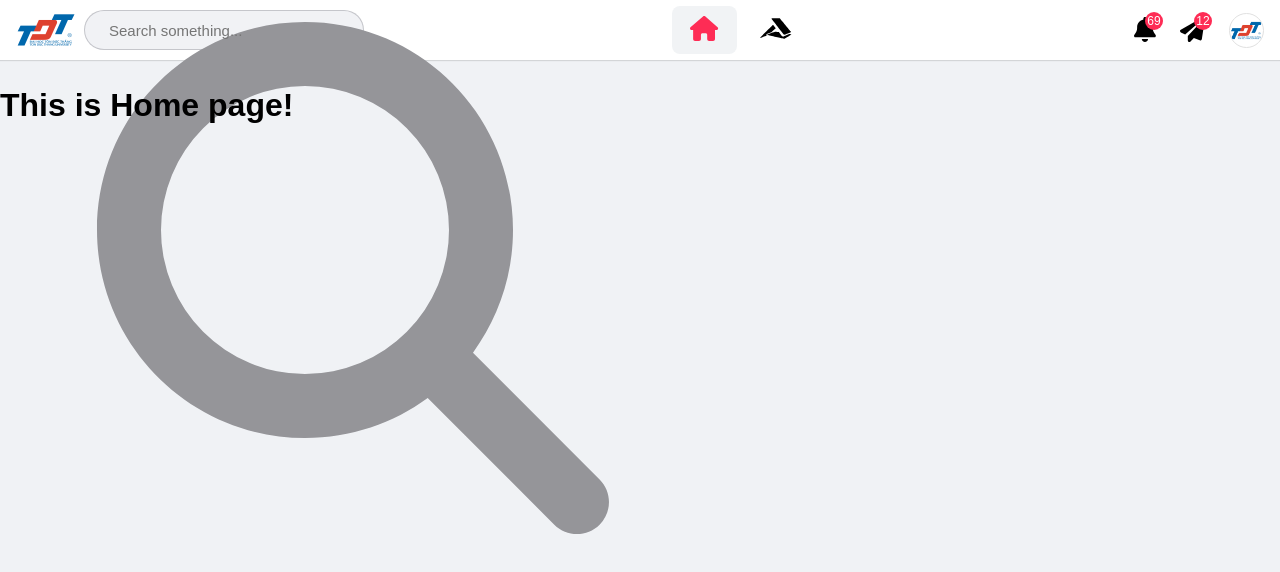
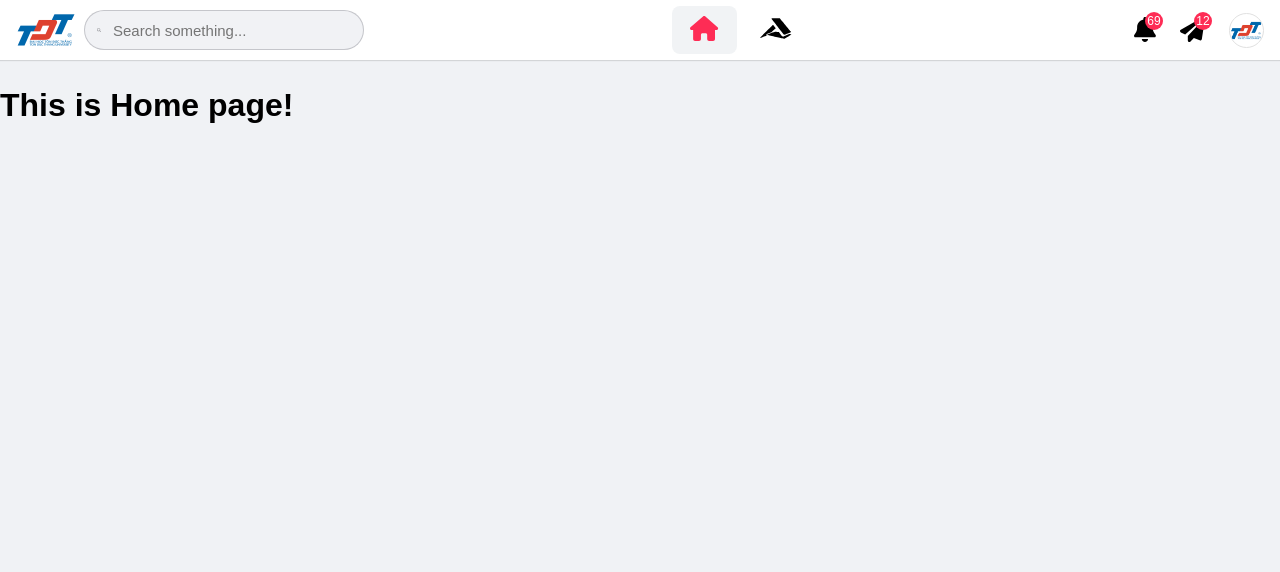
Before and after one commit to dzungmv/tdtu_social_media, a React (Create React App) app: page / in a window 1280 px wide. Shown: the top 572 px of the page. Built offline with nearby package versions, Linux system fonts and the light colour scheme; a web font is replaced by a local one.

Commit message:
fake api for search

```diff
--- a/src/components/AccountItem/index.js
+++ b/src/components/AccountItem/index.js
@@ -1,18 +1,19 @@
 import classNames from 'classnames/bind';
 import styles from './AccountItem.module.scss';
-import avatar from '~/assets/images/avatar.jpeg';
+import { Link } from 'react-router-dom';
+import Image from '../Image';
 
 const cx = classNames.bind(styles);
 
-function AccountItem() {
+function AccountItem({ data }) {
 	return (
-		<div className={cx('wrapper')}>
-			<img className={cx('avatar')} src={avatar} alt='avatar' />
+		<Link to={`/@${data.nickname}`} className={cx('wrapper')}>
+			<Image className={cx('avatar')} src={data.avatar} alt='avatar' />
 			<div className={cx('info')}>
-				<h4 className={cx('info__name')}>Nguyen Van A</h4>
-				<span className={cx('info__faculty')}>Cong nghe thong tin</span>
+				<h4 className={cx('info__name')}>{data.full_name}</h4>
+				<span className={cx('info__faculty')}>{data.nickname}</span>
 			</div>
-		</div>
+		</Link>
 	);
 }
 
--- a/src/components/Layout/components/Header/Header.module.scss
+++ b/src/components/Layout/components/Header/Header.module.scss
@@ -16,49 +16,6 @@
 			height: 60px;
 			display: block;
 			object-fit: contain;
-		}
-
-		.search,
-		.search__result {
-			width: 280px;
-		}
-
-		.search__result-title {
-			font-size: 1.4rem;
-			font-weight: 600;
-			color: rgba(22, 24, 35, 0.5);
-			padding: 5px 12px;
-		}
-
-		.search {
-			display: flex;
-			align-items: center;
-			height: 40px;
-			margin-left: 8px;
-			background-color: rgb(241, 242, 245);
-			border-radius: 25px;
-			border: 1.5px solid rgba(22, 24, 35, 0.2);
-
-			&:focus-within {
-				border: 1.5px solid var(--primary-color);
-			}
-
-			.search__logo {
-				padding: 0 12px;
-				color: rgb(149, 149, 153);
-				font-size: 1.6rem;
-			}
-
-			.search__input {
-				font-size: 1.5rem;
-				width: 100%;
-				height: 100%;
-				border: none;
-				outline: none;
-				caret-color: var(--primary-color);
-				color: var(--text-color);
-				background-color: transparent;
-			}
 		}
 	}
 
--- a/src/components/Layout/components/Header/index.js
+++ b/src/components/Layout/components/Header/index.js
@@ -3,7 +3,6 @@ import { FontAwesomeIcon } from '@fortawesome/react-fontawesome';
 import {
 	faHome,
 	faPaperPlane,
-	faSearch,
 	faBell,
 	faKey,
 	faCircleQuestion,
@@ -12,16 +11,13 @@ import {
 } from '@fortawesome/free-solid-svg-icons';
 import { faAccusoft } from '@fortawesome/free-brands-svg-icons';
 import Tippy from '@tippyjs/react';
-import TippyHeadless from '@tippyjs/react/headless';
 import 'tippy.js/dist/tippy.css';
-import { useEffect, useState } from 'react';
 
 import styles from './Header.module.scss';
-import { Wrapper as PopperWrapper } from '~/components/Popper';
 import logo from '~/assets/icons/logo.png';
-import AccountItem from '~/components/AccountItem';
 import Menu from '~/components/Popper/Menu';
 import Image from '~/components/Image';
+import Search from '../Search';
 
 const cx = classNames.bind(styles);
 
@@ -47,43 +43,14 @@ const MENU_ITEMS = [
 ];
 
 function Header({ active }) {
-	const [searchResult, setsearchResult] = useState([]);
-
-	useEffect(() => {
-		setTimeout(() => {
-			setsearchResult([]);
-		}, 0);
-	}, []);
-
 	return (
 		<header className={cx('wrapper')}>
 			<div className={cx('logo')}>
 				<a href='/'>
 					<img className={cx('logo__img')} src={logo} alt='TDT' />
 				</a>
-				<TippyHeadless
-					interactive
-					visible={searchResult.length > 0}
-					render={(attrs) => (
-						<PopperWrapper>
-							<div className={cx('search__result')} tabIndex='-1' {...attrs}>
-								<h4 className={cx('search__result-title')}>Account</h4>
-								<AccountItem />
-								<AccountItem />
-								<AccountItem />
-								<AccountItem />
-							</div>
-						</PopperWrapper>
-					)}
-				>
-					<div className={cx('search')}>
-						<FontAwesomeIcon className={cx('search__logo')} icon={faSearch} />
-						<input
-							className={cx('search__input')}
-							placeholder='Search something...'
-						/>
-					</div>
-				</TippyHeadless>
+
+				<Search />
 			</div>
 
 			<ul className={cx('control')}>
--- /dev/null
+++ b/src/components/Layout/components/Search/Search.module.scss
@@ -0,0 +1,43 @@
+.search,
+.search__result {
+	width: 280px;
+}
+
+.search__result-title {
+	font-size: 1.4rem;
+	font-weight: 600;
+	color: rgba(22, 24, 35, 0.5);
+	padding: 5px 12px;
+}
+
+.search {
+	display: flex;
+	align-items: center;
+	height: 40px;
+	margin-left: 8px;
+	background-color: rgb(241, 242, 245);
+	border-radius: 25px;
+	border: 1.5px solid rgba(22, 24, 35, 0.2);
+
+	&:focus-within {
+		border: 1.5px solid rgba(22, 24, 35, 0.2);
+	}
+
+	.search__logo {
+		padding: 0 0 0 12px;
+		color: rgb(149, 149, 153);
+		font-size: 1.6rem;
+	}
+
+	.search__input {
+		font-size: 1.5rem;
+		width: 100%;
+		height: 100%;
+		border: none;
+		outline: none;
+		caret-color: var(--primary-color);
+		color: var(--text-color);
+		background-color: transparent;
+		padding: 0 0 0 12px;
+	}
+}
--- /dev/null
+++ b/src/components/Layout/components/Search/index.js
@@ -0,0 +1,68 @@
+import { useEffect, useState } from 'react';
+import { faSearch } from '@fortawesome/free-solid-svg-icons';
+import TippyHeadless from '@tippyjs/react/headless';
+import AccountItem from '~/components/AccountItem';
+import { Wrapper as PopperWrapper } from '~/components/Popper';
+import { FontAwesomeIcon } from '@fortawesome/react-fontawesome';
+import classNames from 'classnames/bind';
+
+import styles from './Search.module.scss';
+
+const cx = classNames.bind(styles);
+
+function Search() {
+	const [searchValue, setSearchValue] = useState('');
+	const [searchResult, setsearchResult] = useState([]);
+	const [showResult, setShowResult] = useState(true);
+
+	useEffect(() => {
+		if (!searchValue.trim()) {
+			return;
+		}
+		fetch(
+			`https://tiktok.fullstack.edu.vn/api/users/search?q=${encodeURIComponent(
+				searchValue
+			)}&type=less`
+		)
+			.then((res) => res.json())
+			.then((res) => setsearchResult(res.data));
+	}, [searchValue]);
+
+	const handleHideResult = () => {
+		setShowResult(false);
+	};
+
+	return (
+		<TippyHeadless
+			interactive
+			visible={showResult && searchResult.length > 0}
+			onClickOutside={handleHideResult}
+			render={(attrs) => (
+				<PopperWrapper>
+					<div className={cx('search__result')} tabIndex='-1' {...attrs}>
+						<h4 className={cx('search__result-title')}>Account</h4>
+						{searchResult.map((result) => {
+							return <AccountItem key={result.id} data={result} />;
+						})}
+					</div>
+				</PopperWrapper>
+			)}
+		>
+			<div className={cx('search')}>
+				{!!searchValue || (
+					<FontAwesomeIcon className={cx('search__logo')} icon={faSearch} />
+				)}
+
+				<input
+					value={searchValue}
+					className={cx('search__input')}
+					placeholder='Search something...'
+					onChange={(e) => setSearchValue(e.target.value)}
+					onFocus={() => setShowResult(true)}
+				/>
+			</div>
+		</TippyHeadless>
+	);
+}
+
+export default Search;
```
